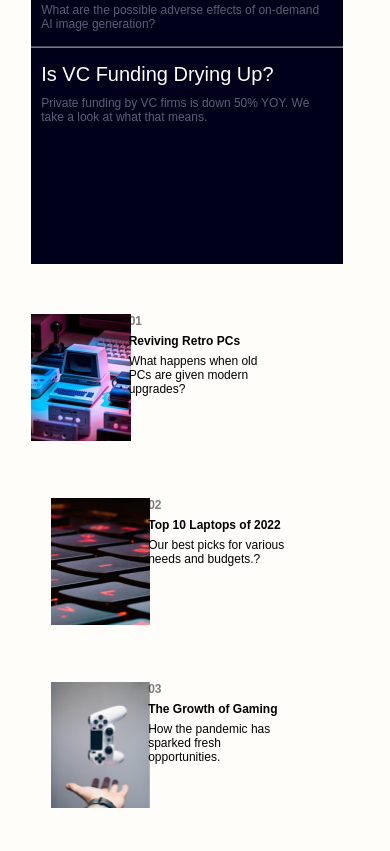
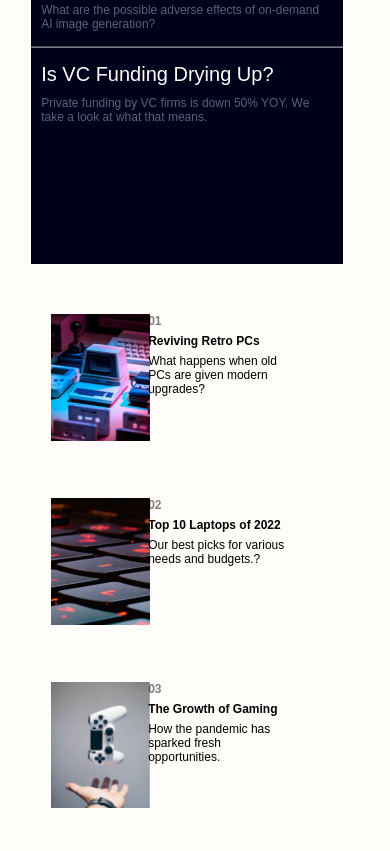
Before and after one commit to Ifeoluwaadetunji/homepage-challenge, a plain HTML site: page index.html in a window 390 px wide. Shown: the part 994-1845 px from the top of the page. Drawn offline with Linux system fonts and the light colour scheme.

Commit message:
mobile section game section fix

```diff
--- a/index.css
+++ b/index.css
@@ -411,7 +411,7 @@ grid-template-columns: 1fr 1fr;
     position: relative;
     width: 60vw;
     top: 80vh;
-    left: 8vw;
+    left: 13vw;
     margin-bottom: 15px;
 }
 
```
